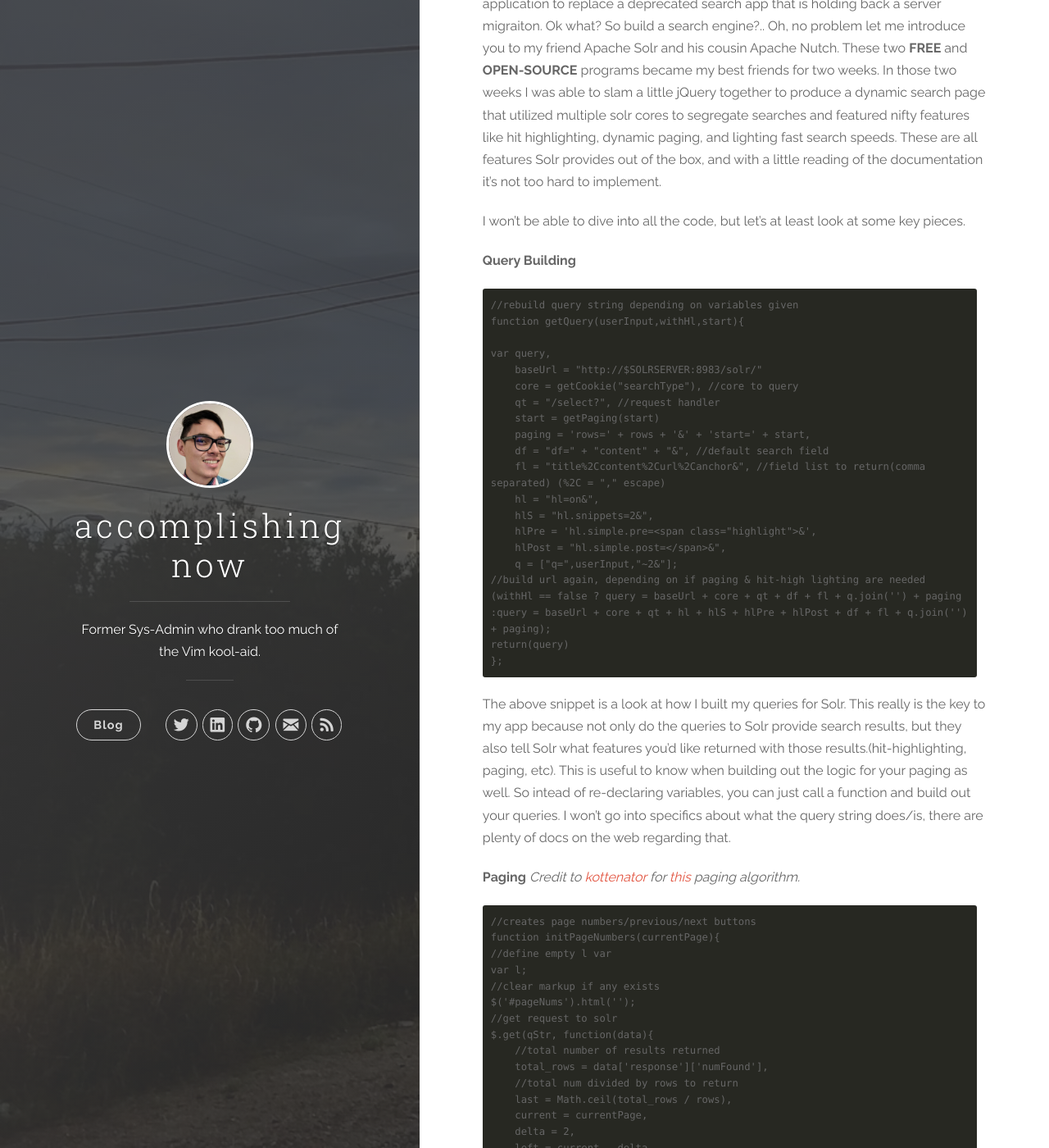
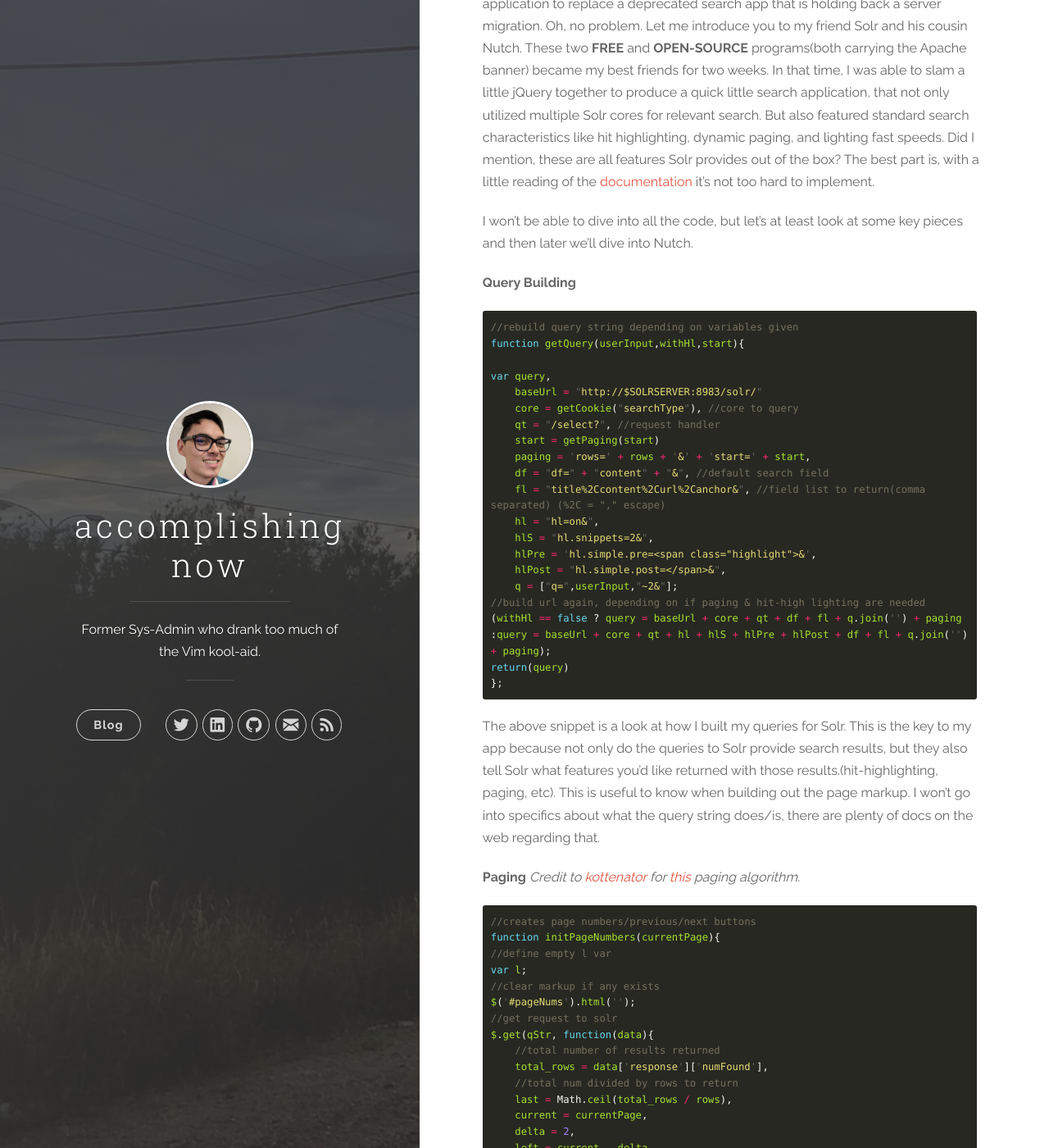
Before and after one commit to pmaxey83/restlessadmin.github.io, a Jekyll site: the page built from _posts/2019-06-11-current-projects.md, in a window 1280 px wide and 1400 px high, scrolled down 748 px. Shown: the whole window at 82% size. Built offline with Jekyll 4.4.1, drawn with Linux system fonts in a browser that asks for light colours; some of the changed text lies outside the part shown.

Commit message:
Update 2019-06-11-current-projects.md

````diff
--- a/_posts/2019-06-11-current-projects.md
+++ b/_posts/2019-06-11-current-projects.md
@@ -14,17 +14,17 @@ tags: [apache,solr,js,css]
 ---
 
 So I've fallen off the radar for a bit, but it's been for good reasons.  I was able to make the transition from Systems Administrator to Programmer!  Goal 1 CHECK!
-But the real question is now..  how do I go further?  Well let's start by talking about some of the technologies I'm currently working with.
+But the real question is now..  how do I go further?  Well, let us start by talking about some of the technologies I'm currently working with.
 
 
 
 ###### **Apache Solr**
-In my first month on the job a challenge was presented to me.  Build a search application to replace a deprecated search app that is holding back a server migraiton. Ok what?  So build a search engine?..  Oh, no problem let me introduce you to my friend Apache Solr and his cousin Apache Nutch.  These two **FREE** and **OPEN-SOURCE** programs became my best friends for two weeks.  In those two weeks I was able to slam a little jQuery together to produce a dynamic search page that utilized multiple solr cores to segregate searches and featured nifty features like hit highlighting, dynamic paging, and lighting fast search speeds.  These are all features Solr provides out of the box, and with a little reading of the documentation it's not too hard to implement.
+In my first month on the job a challenge was presented to me.  Build a search application to replace a deprecated search app that is holding back a server migration.  Oh, no problem.  Let me introduce you to my friend Solr and his cousin Nutch.  These two **FREE** and **OPEN-SOURCE** programs(both carrying the Apache banner) became my best friends for two weeks.  In that time, I was able to slam a little jQuery together to produce a quick little search application, that not only utilized multiple Solr cores for relevant search. But also featured standard search characteristics like hit highlighting, dynamic paging, and lighting fast speeds.  Did I mention, these are all features Solr provides out of the box?  The best part is, with a little reading of the [documentation](https://www.manning.com/books/solr-in-action?a_bid=39472865&a_aid=1) it's not too hard to implement.
 
-I won't be able to dive into all the code, but let's at least look at some key pieces.
+I won't be able to dive into all the code, but let's at least look at some key pieces and then later we'll dive into Nutch.
 
 **Query Building**
-```
+```javascript
 //rebuild query string depending on variables given
 function getQuery(userInput,withHl,start){
 
@@ -46,11 +46,11 @@ var query,
 return(query)
 };
 ```
-The above snippet is a look at how I built my queries for Solr.  This really is the key to my app because not only do the queries to Solr provide search results, but they also tell Solr what features you'd like returned with those results.(hit-highlighting, paging, etc).  This is useful to know when building out the logic for your paging as well.  So intead of re-declaring variables, you can just call a function and build out your queries.  I won't go into specifics about what the query string does/is, there are plenty of docs on the web regarding that.
+The above snippet is a look at how I built my queries for Solr.  This is the key to my app because not only do the queries to Solr provide search results, but they also tell Solr what features you'd like returned with those results.(hit-highlighting, paging, etc).  This is useful to know when building out the page markup.  I won't go into specifics about what the query string does/is, there are plenty of docs on the web regarding that.
 
 **Paging**
 _Credit to [kottenator](https://gist.github.com/kottenator) for [this](https://gist.github.com/kottenator/9d936eb3e4e3c3e02598) paging algorithm._
-```
+```javascript
 //creates page numbers/previous/next buttons
 function initPageNumbers(currentPage){
 //define empty l var
@@ -69,7 +69,6 @@ $.get(qStr, function(data){
     right = current + delta + 1,
     range = [],
     rangeWithDots = [];
-    console.log(current);
     $('#pageNums').append('<li><a id="previous" href="#'+
         getPaging(current,"backward")+
         '" class="btn btn-default" onclick="getPage('+
````
Also changed, not shown: other parts of _posts/2019-06-11-current-projects.md (+4 -2 lines).
